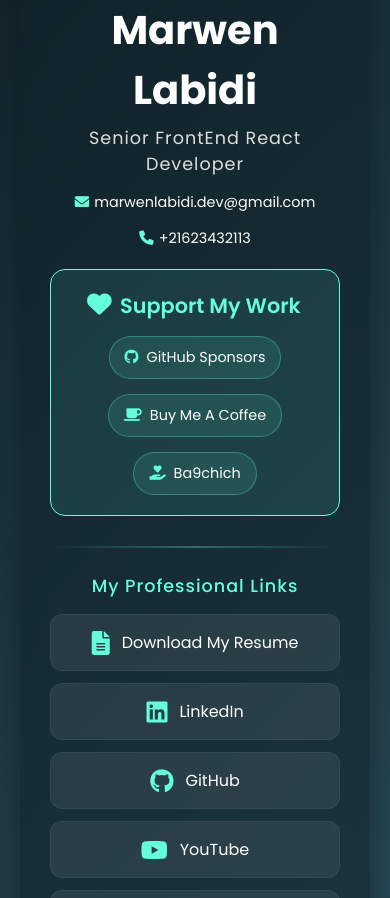
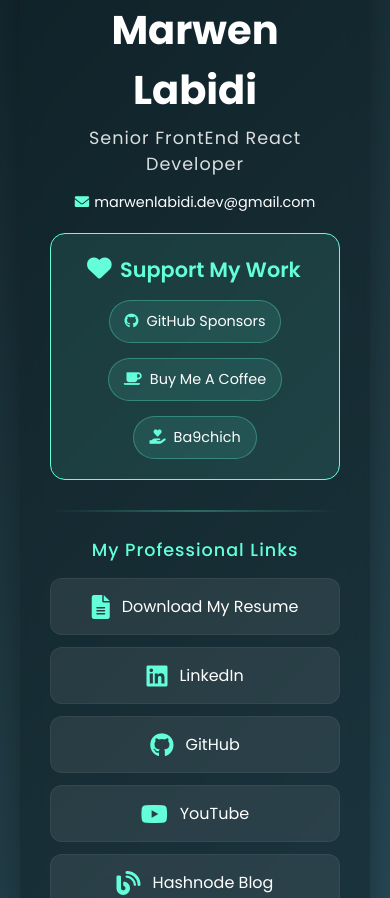
Before and after one commit to MarwenLabidi/Portfolio, a plain HTML site: page index.html in a window 390 px wide. Shown: the part 202-1100 px from the top of the page. Drawn offline with Linux system fonts and the light colour scheme.

Commit message:
Remove phone contact from index.html
Removed phone contact information from the contact section.

```diff
--- a/index.html
+++ b/index.html
@@ -268,10 +268,6 @@
         <i class="fas fa-envelope"></i>
         <span>marwenlabidi.dev@gmail.com</span>
       </div>
-      <div class="contact-item">
-        <i class="fas fa-phone"></i>
-        <span>+21623432113</span>
-      </div>
     </div>
 
     <!-- Sponsor Section -->
```
